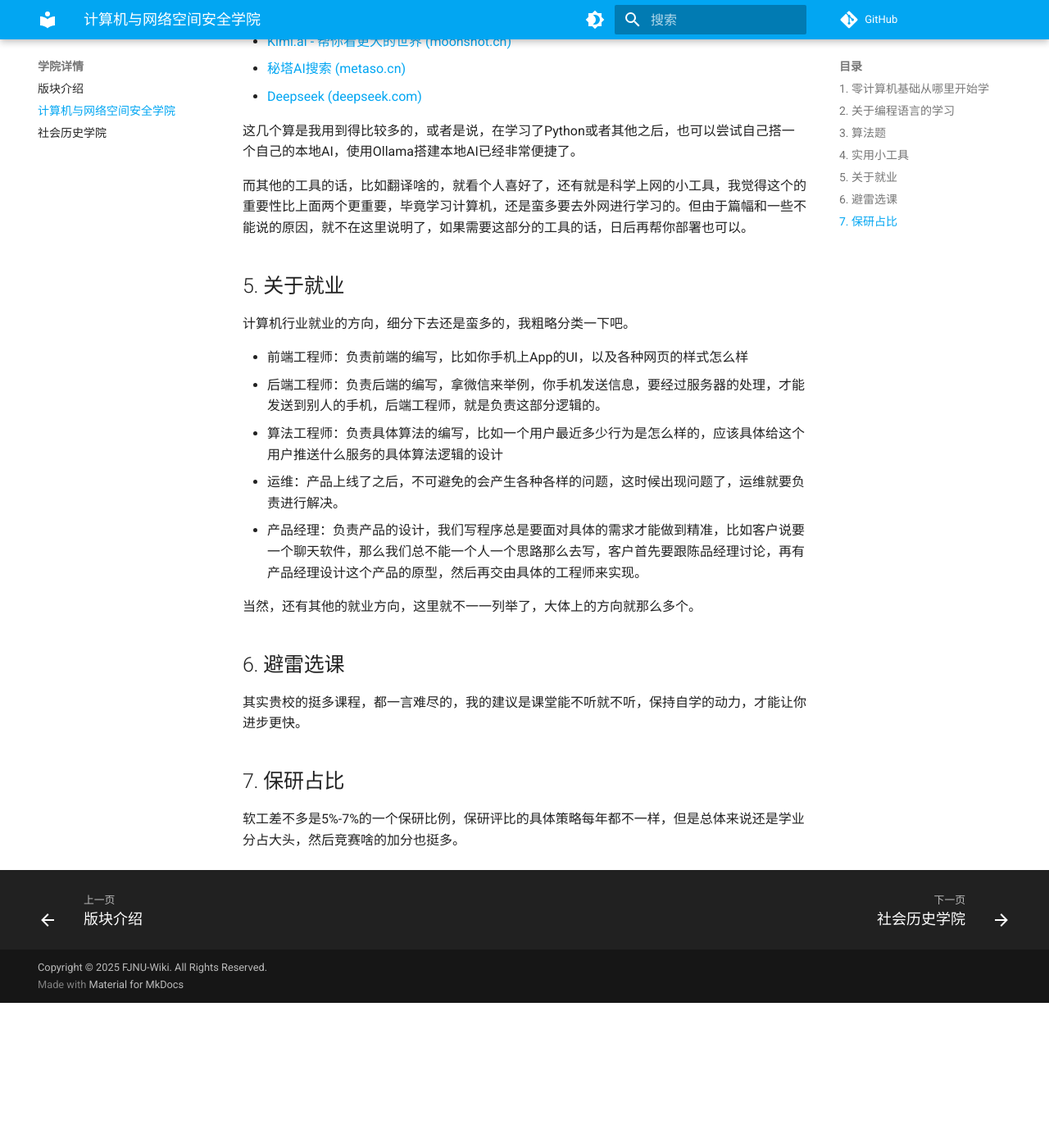
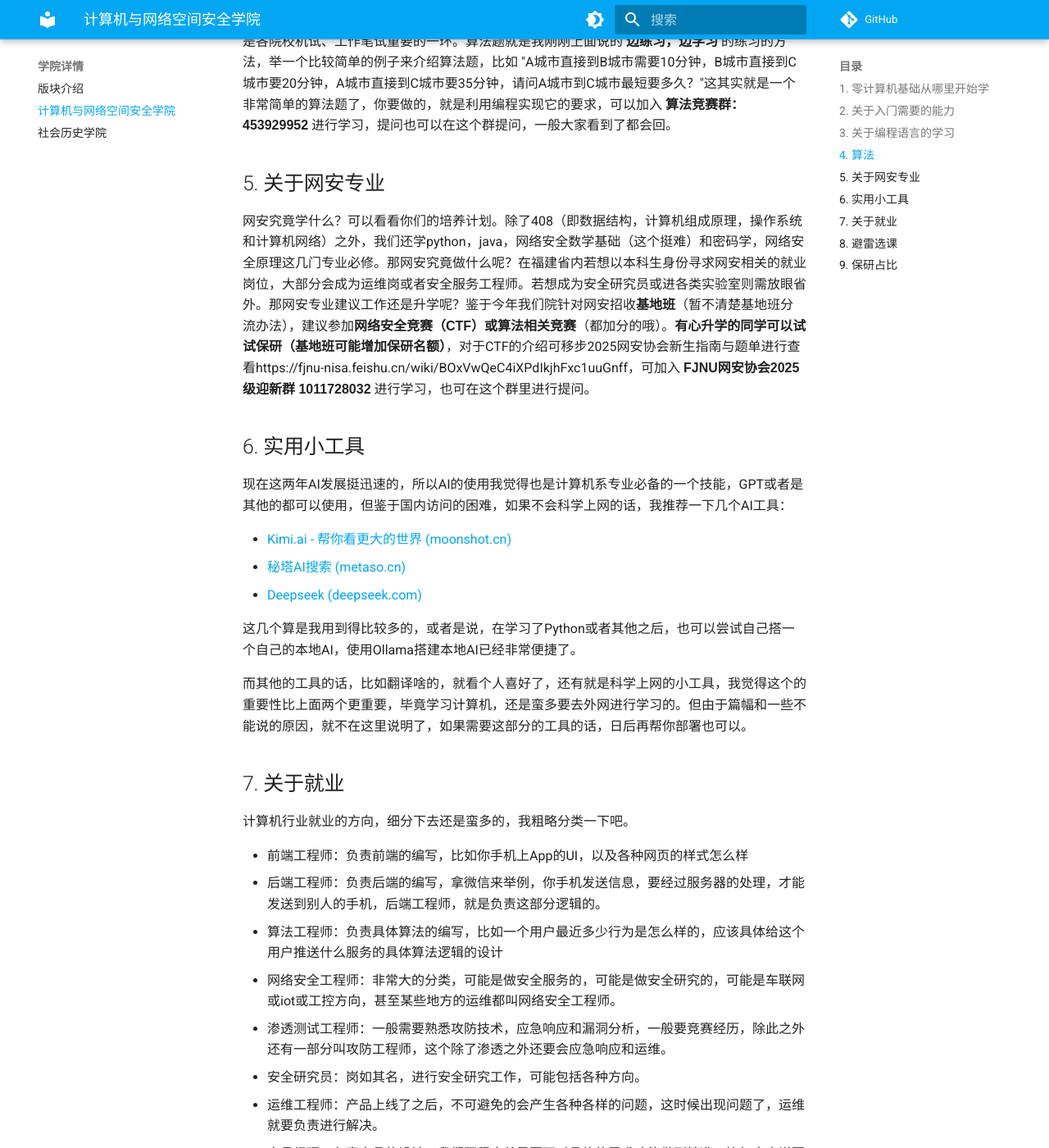
Before and after one commit to kanerty/FJNU-Wiki, an MkDocs documentation site: the page built from docs/college/computer_and_cyber_security.md, in a window 1280 px wide and 1400 px high, scrolled down 1995 px. Shown: the whole window at 82% size. Built offline with MkDocs 1.6.1 and Material for MkDocs 9.7.7, drawn with Linux system fonts in a browser that asks for light colours; comment, search, counter and statistics services are not loaded; before the commit the page ends 3218 px from its top, so only the background shows below that; some of the changed text lies outside the part shown.

Commit message:
feat(computer_and_cyber_security): 添加了网安专业的若干描述

```diff
--- a/docs/college/computer_and_cyber_security.md
+++ b/docs/college/computer_and_cyber_security.md
@@ -13,7 +13,11 @@
 - 之前没有接触过怎么计算机（电脑）的话，那么建议你首先熟悉对电脑的各种操作：打字、截图、文件、文件夹、快捷方式等概念的理解，从而能让你在接下来和计算机打交道的过程中，更加得心应手一点。
 - 如果之前就有接触过计算机，那么对于比如C语言啥的学习，也不急于一时，我还是建议打好计算机基础 [计算机教育中缺失的一课 · the missing semester of your cs education (missing-semester-cn.github.io)](https://missing-semester-cn.github.io/) 这个 MIT 的课程或许能帮你稍微了解入门一下计算机的一些基础的工具的使用（可能需要科学上网？如果这个打不开的话，可以再询问我），还有就是这个[How-To-Ask-Questions-The-Smart-Way/README-zh_CN.md at main · ryanhanwu/How-To-Ask-Questions-The-Smart-Way (github.com)](https://github.com/ryanhanwu/How-To-Ask-Questions-The-Smart-Way/blob/main/README-zh_CN.md)，《提问的智慧》，它对于编程人员提问的方法也做出了种种的建议，我觉得这些才是每个软工/计算机学生首先应该了解的知识，而并非是一上来就去学习各种语言
 
-## 2. 关于编程语言的学习
+## 2. 关于入门需要的能力
+
+只需要一个，自学能力，没什么人会手把手教你的，想知道怎么做就百度吧（能google当然更好，搜索的时候尽量学会提取关键字然后空格隔开关键字来搜索）。所有知识都能在网上找到，书籍等你确定专业或者方向需要系统的学习时再买。懒惰也是自学能力差的表现，你要是永远都在问怎么入门而不去入门，你就永远什么都不会。
+
+## 3. 关于编程语言的学习
 
 先接触计算机的话，我还是以上面的意见，虽然编程语言确实是日后接触最多的编程工具。如果真的打算提前开始学习编程语言，C语言和C++都可以作为入门的选择，当然Python也可以，只不过C语言是你们大一的专业课。分别以这三种语言给你介绍一下编程语言的学习路线：
 
@@ -21,15 +25,21 @@
 - C++：作为对C语言的升级，它有比C语言更加丰富的功能，但是语法上其实和C语言相差不大，所以也可以直接学习C++，这样子你就可以直接掌握这两门语言了（至少我就是这样子的学习路线）。
 - Python： Python可以说是对于没有编程基础的人的最亲近的语言了，它的学习曲线其实相对于其他语言来说，非常平滑，可以让其他非计算机专业的人，也能快速掌握，并能利用 Python 写出一些算得上差不多的小工具，但是它的缺点同样也来源于此，它的有些编程思路其实并不好带入到其他语言。
 
+> （此外，非常建议学习一下MarkDown这种标记语言，对写博客/整理笔记/浏览技术文档都有非常大的帮助）
+
 在开始学习之前，自然是要配置对应语言的环境才能开始他们的开发，C语言/C++可以使用Dev-C++这个IDE进行编写，Python的话，我则是推荐使用Vscode，如果觉得配置自己搞不定，我也可以提供帮助，当然，自己折腾一下这个过程，也是挺有趣的。
 
 而在编程语言的学习上，大体其实分为两种方式：一种是看视频，另外一种则是阅读文档，对于新手来说，看视频自然是比较直观，但是文档有时候才能给你更加精准的描述，编程语言的学习绝对不同于文科的读读背背，有些人拿着一些背诵的思路，强硬的将每个部分的东西背诵下来，我更推荐采用 **边练习，边学习** 的方法。代码水平的提升就三条路：**多看、多写、多问** 。多看别人的代码，理解别人的优秀思路；多写，把自己的想法和思路写出来，才能完成你自己实践的落地；多问，当然不是指那种无脑的提问，遇到问题就直接想当伸手党的那种，那种就算我这一次回答了，下一次你依旧是不会，在经过了你的思考，百度/google的搜索之后，依旧找不出答案的问题，再来对于其他人进行提问，这种的提问，就是有价值的提问了。
 
-## 3. 算法题
+## 4. 算法
 
-算法题就是我刚刚上面说的 **边练习，边学习** 的练习的方法，举一个比较简单的例子来介绍算法题，比如 "A城市直接到B城市需要10分钟，B城市直接到C城市要20分钟，A城市直接到C城市要35分钟，请问A城市到C城市最短要多久？"这其实就是一个非常简单的算法题了，你要做的，就是利用编程实现它的要求，可以加入 **算法竞赛群： 453929952** 进行学习，提问也可以在这个群提问，一般大家看到了都会回。
+算法算是本院几乎所有专业最多接触到的题目了。算法题对考研几乎必考的DS能力提升最快，也是各院校机试、工作笔试重要的一环。算法题就是我刚刚上面说的 **边练习，边学习** 的练习的方法，举一个比较简单的例子来介绍算法题，比如 "A城市直接到B城市需要10分钟，B城市直接到C城市要20分钟，A城市直接到C城市要35分钟，请问A城市到C城市最短要多久？"这其实就是一个非常简单的算法题了，你要做的，就是利用编程实现它的要求，可以加入 **算法竞赛群： 453929952** 进行学习，提问也可以在这个群提问，一般大家看到了都会回。
 
-## 4. 实用小工具
+## 5. 关于网安专业
+
+网安究竟学什么？可以看看你们的培养计划。除了408（即数据结构，计算机组成原理，操作系统和计算机网络）之外，我们还学python，java，网络安全数学基础（这个挺难）和密码学，网络安全原理这几门专业必修。那网安究竟做什么呢？在福建省内若想以本科生身份寻求网安相关的就业岗位，大部分会成为运维岗或者安全服务工程师。若想成为安全研究员或进各类实验室则需放眼省外。那网安专业建议工作还是升学呢？鉴于今年我们院针对网安招收**基地班**（暂不清楚基地班分流办法），建议参加**网络安全竞赛（CTF）或算法相关竞赛**（都加分的哦）。**有心升学的同学可以试试保研（基地班可能增加保研名额）**，对于CTF的介绍可移步2025网安协会新生指南与题单进行查看https://fjnu-nisa.feishu.cn/wiki/BOxVwQeC4iXPdIkjhFxc1uuGnff，可加入 **FJNU网安协会2025级迎新群 1011728032** 进行学习，也可在这个群里进行提问。
+
+## 6. 实用小工具
 
 现在这两年AI发展挺迅速的，所以AI的使用我觉得也是计算机系专业必备的一个技能，GPT或者是其他的都可以使用，但鉴于国内访问的困难，如果不会科学上网的话，我推荐一下几个AI工具：
 
@@ -41,22 +51,27 @@
 
 而其他的工具的话，比如翻译啥的，就看个人喜好了，还有就是科学上网的小工具，我觉得这个的重要性比上面两个更重要，毕竟学习计算机，还是蛮多要去外网进行学习的。但由于篇幅和一些不能说的原因，就不在这里说明了，如果需要这部分的工具的话，日后再帮你部署也可以。
 
-## 5. 关于就业
+## 7. 关于就业
 
 计算机行业就业的方向，细分下去还是蛮多的，我粗略分类一下吧。
 
 - 前端工程师：负责前端的编写，比如你手机上App的UI，以及各种网页的样式怎么样
 - 后端工程师：负责后端的编写，拿微信来举例，你手机发送信息，要经过服务器的处理，才能发送到别人的手机，后端工程师，就是负责这部分逻辑的。
 - 算法工程师：负责具体算法的编写，比如一个用户最近多少行为是怎么样的，应该具体给这个用户推送什么服务的具体算法逻辑的设计
-- 运维：产品上线了之后，不可避免的会产生各种各样的问题，这时候出现问题了，运维就要负责进行解决。
-- 产品经理：负责产品的设计，我们写程序总是要面对具体的需求才能做到精准，比如客户说要一个聊天软件，那么我们总不能一个人一个思路那么去写，客户首先要跟陈品经理讨论，再有产品经理设计这个产品的原型，然后再交由具体的工程师来实现。
+- 网络安全工程师：非常大的分类，可能是做安全服务的，可能是做安全研究的，可能是车联网或iot或工控方向，甚至某些地方的运维都叫网络安全工程师。
+- 渗透测试工程师：一般需要熟悉攻防技术，应急响应和漏洞分析，一般要竞赛经历，除此之外还有一部分叫攻防工程师，这个除了渗透之外还要会应急响应和运维。
+- 安全研究员：岗如其名，进行安全研究工作，可能包括各种方向。
+- 运维工程师：产品上线了之后，不可避免的会产生各种各样的问题，这时候出现问题了，运维就要负责进行解决。
+- 产品经理：负责产品的设计，我们写程序总是要面对具体的需求才能做到精准，比如客户说要一个聊天软件，那么我们总不能一个人一个思路那么去写，客户首先要跟产品经理讨论，再有产品经理设计这个产品的原型，然后再交由具体的工程师来实现。
 
 当然，还有其他的就业方向，这里就不一一列举了，大体上的方向就那么多个。
 
-## 6. 避雷选课
+## 8. 避雷选课
 
 其实贵校的挺多课程，都一言难尽的，我的建议是课堂能不听就不听，保持自学的动力，才能让你进步更快。
 
-## 7. 保研占比
+## 9. 保研占比
 
 软工差不多是5%-7%的一个保研比例，保研评比的具体策略每年都不一样，但是总体来说还是学业分占大头，然后竞赛啥的加分也挺多。
+
+网安基地班应该会多一些，但具体还不清楚分流依据，可能和学业成绩，竞赛和ctf实训成绩相关
```
